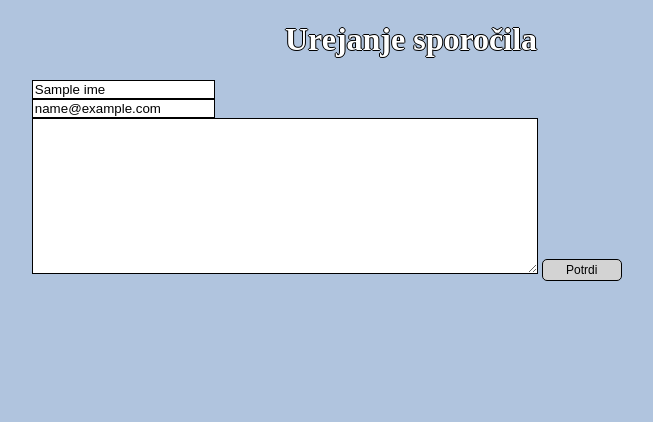
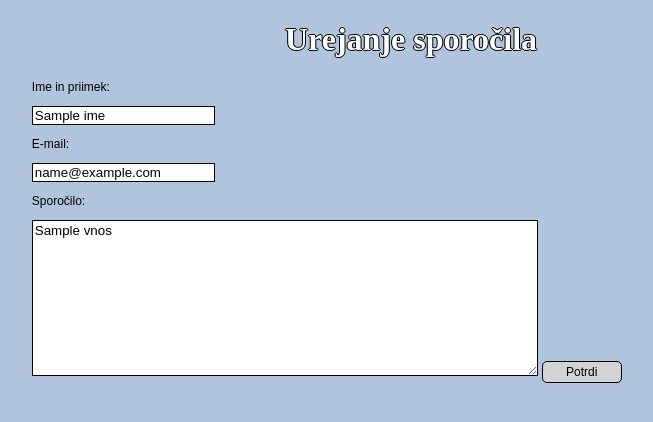
Before and after one commit to Tavcar/GuestBook, a Python web app: template templates/edit_message.html in a window 1280 px wide. Shown: the top 422 px of the page, without its empty margins (229-882 px from the left). Run offline with Jinja, Linux system fonts and the light colour scheme; the template is opened without the code that fills it: most values are stand-ins (such as "Sample title", 1, 10 or a date in 2020).

Commit message:
css urejanje + textarea

```diff
--- a/assets/css/style.css
+++ b/assets/css/style.css
@@ -1,9 +1,11 @@
 body {
     background-color: lightsteelblue;
+    text-align: center;
 }
 
-first {
-    text-align: center;
+.first {
+    text-align: left;
+    margin: 0 20% 0 20%;
 }
 
 p {
@@ -18,11 +20,6 @@ h1 {
     text-shadow: -1px 0 black, 0 1px black, 1px 0 black, 0 -1px black;
 }
 
-form {
-    text-align: left;
-    margin-left: 20%;
-    margin-right: 20%;
-}
 
 button {
     background-color: lightgray;
@@ -36,12 +33,15 @@ button {
     margin-top: 15px;
 }
 
+
 textarea {
     display: inline-block;
     width: 500px;
     height: 150px;
     background-color: white;
     border: 1px solid black;
+    font-family: sans-serif;
+
 }
 
 input {
@@ -56,7 +56,7 @@ a {
 }
 
 .gumb {
-    display: inline;
+    display: inline-block;
     background-color: lightgray;
     color: black;
     padding: 5px;
@@ -76,3 +76,7 @@ button {
 a:visited {
     color: dimgrey;
 }
+
+.gumb > a:visited {
+    color: black;
+}
--- a/templates/deleted_list.html
+++ b/templates/deleted_list.html
@@ -8,9 +8,10 @@
 <body>
     <h1>Seznam izbrisanih sporočil</h1>
 
+    <div class="first">
     {% for guestbook in seznam %}
-        <p><a href="/message/{{ guestbook.key.id() }}/final">{{ guestbook.ime }}, {{ guestbook.email }},{{ guestbook.vnos }}, {{ guestbook.key.id() }}, {{ guestbook.nastanek }}</a></p>
+        <p><a href="/message/{{ guestbook.key.id() }}/d">{{ guestbook.ime }}, {{ guestbook.email }},{{ guestbook.vnos }}, {{ guestbook.key.id() }}, {{ guestbook.nastanek }}</a></p>
     {% endfor %}
-
+    </div>
 </body>
 </html>
--- a/templates/edit_message.html
+++ b/templates/edit_message.html
@@ -7,14 +7,17 @@
 </head>
 <body>
     <h1>Urejanje sporočila</h1>
+
+    <div class="first">
     <form action="/message/{{ guestbook.key.id() }}/edit" method="post">
-            <input name="ime" value="{{ guestbook.ime }}">
+            <p>Ime in priimek:</p><input name="ime" value="{{ guestbook.ime }}">
             <br>
-            <input name="email" value="{{ guestbook.email }}">
+            <p>E-mail:</p><input name="email" value="{{ guestbook.email }}">
             <br>
-            <textarea name="vnos" value="{{ guestbook.vnos }}"></textarea>
+            <p>Sporočilo:</p><textarea name="vnos" required>{{ guestbook.vnos }}</textarea>
 
             <button type="submit">Potrdi</button>
     </form>
+    </div>
 </body>
 </html>
--- a/templates/message_list.html
+++ b/templates/message_list.html
@@ -8,8 +8,10 @@
 <body>
     <h1>Seznam sporočil</h1>
 
+    <div class="first">
     {% for guestbook in seznam %}
         <p><a href="/message/{{ guestbook.key.id() }}">{{ guestbook.ime }}, {{ guestbook.email }},{{ guestbook.vnos }}, {{ guestbook.key.id() }}, {{ guestbook.nastanek }}</a></p>
     {% endfor %}
+    </div>
 </body>
 </html>
```
